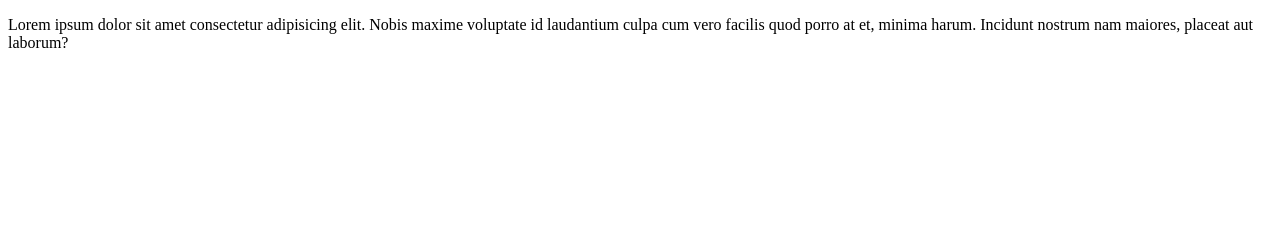
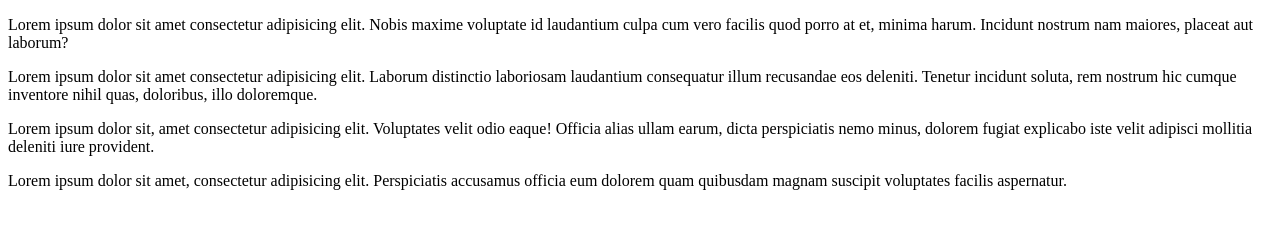
Before and after one commit to HenriqueTavares12/projeto-1, a plain HTML site: page index.html in a window 1280 px wide. Drawn offline with Linux system fonts and the light colour scheme.

Commit message:
Adicionado elementos ao index

```diff
--- a/index.html
+++ b/index.html
@@ -8,5 +8,17 @@
 </head>
 <body>
     <p>Lorem ipsum dolor sit amet consectetur adipisicing elit. Nobis maxime voluptate id laudantium culpa cum vero facilis quod porro at et, minima harum. Incidunt nostrum nam maiores, placeat aut laborum?</p>
+
+    <div>
+        <p>Lorem ipsum dolor sit amet consectetur adipisicing elit. Laborum distinctio laboriosam laudantium consequatur illum recusandae eos deleniti. Tenetur incidunt soluta, rem nostrum hic cumque inventore nihil quas, doloribus, illo doloremque.</p>
+
+        <p>Lorem ipsum dolor sit, amet consectetur adipisicing elit. Voluptates velit odio eaque! Officia alias ullam earum, dicta perspiciatis nemo minus, dolorem fugiat explicabo iste velit adipisci mollitia deleniti iure provident.</p>
+    </div>
+
+    <aside>
+        <div>
+            <p>Lorem ipsum dolor sit amet, consectetur adipisicing elit. Perspiciatis accusamus officia eum dolorem quam quibusdam magnam suscipit voluptates facilis aspernatur.</p>
+        </div>
+    </aside>
 </body>
 </html>
```
